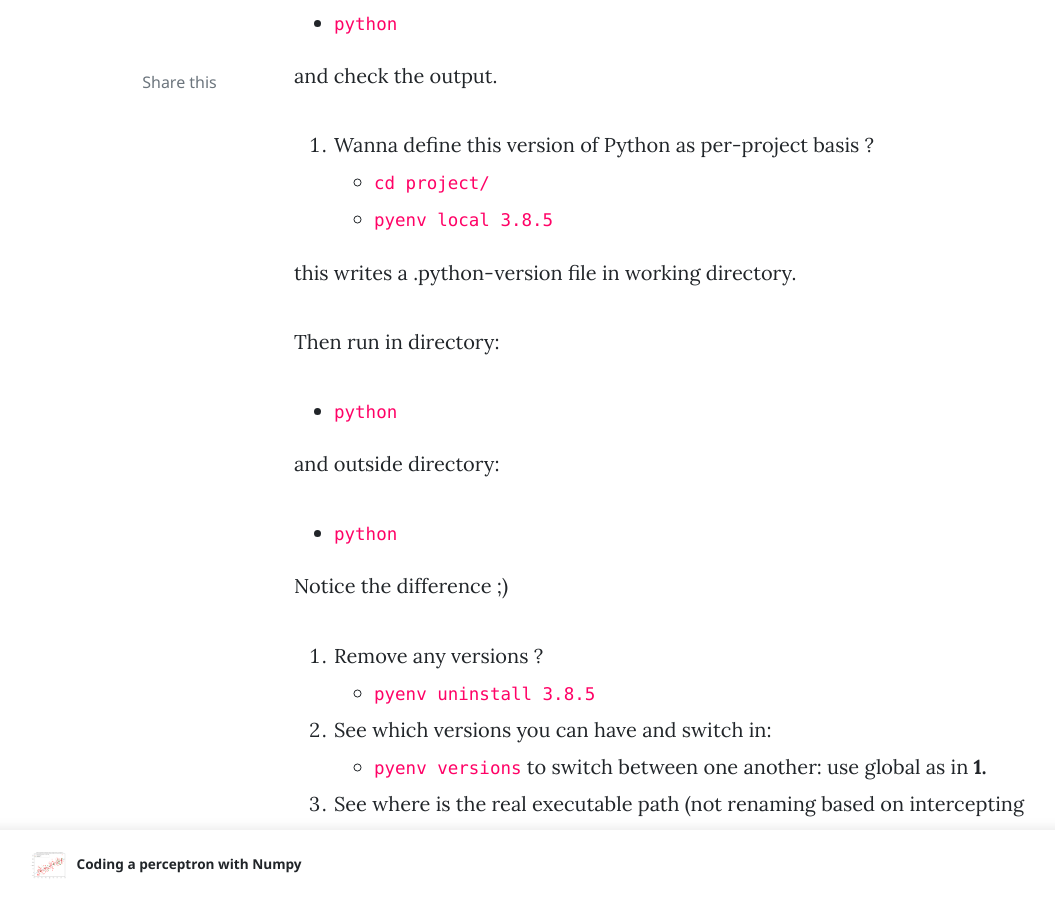
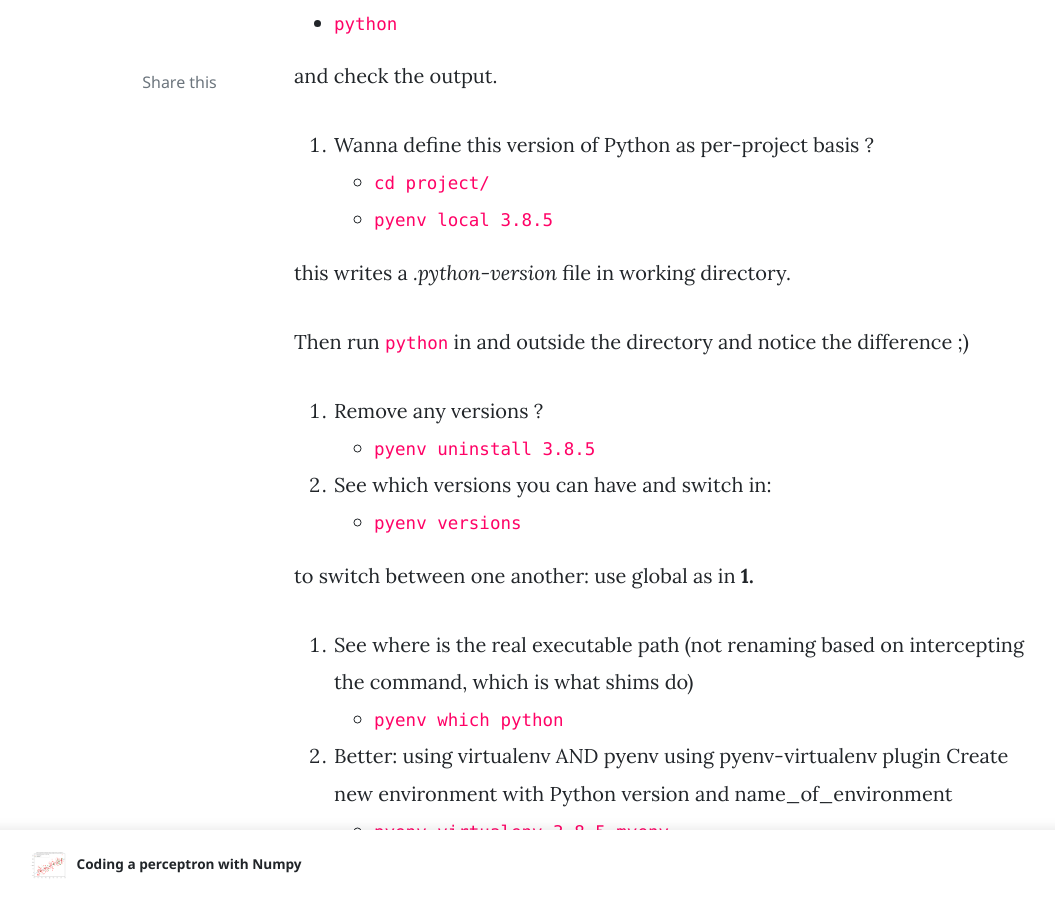
Before and after one commit to Luc-Bertin/PythonBlog, a Jekyll site: the page built from _posts/2020-08-14-Install-Python.md, in a window 1280 px wide and 900 px high, scrolled down 4493 px. Shown: the whole window, without its empty margins (76-1131 px from the left). Built offline with Jekyll 4.4.1, drawn with Linux system fonts in a browser that asks for light colours; nearby versions of some CDN libraries; comment, search, counter and statistics services are not loaded.

Commit message:
typo corrections Install python post

````diff
--- a/_posts/2020-08-14-Install-Python.md
+++ b/_posts/2020-08-14-Install-Python.md
@@ -86,21 +86,14 @@
  - ```cd project/```
  - ```pyenv local 3.8.5```
 
- this writes a .python-version file in working directory.
+ this writes a *.python-version* file in working directory.
 
- Then run in directory:
-
- - ```python```
-
- and outside directory:
-
- - ```python```
-
- Notice the difference ;)
+ Then run ```python``` in and outside the directory and notice the difference ;)
 3. Remove any versions ?
  - ```pyenv uninstall 3.8.5```
 4. See which versions you can have and switch in:
  - ```pyenv versions```
+
  to switch between one another: use global as in **1.**
 5. See where is the real executable path (not renaming based on intercepting the command, which is what shims do)
  - ```pyenv which python```
````
